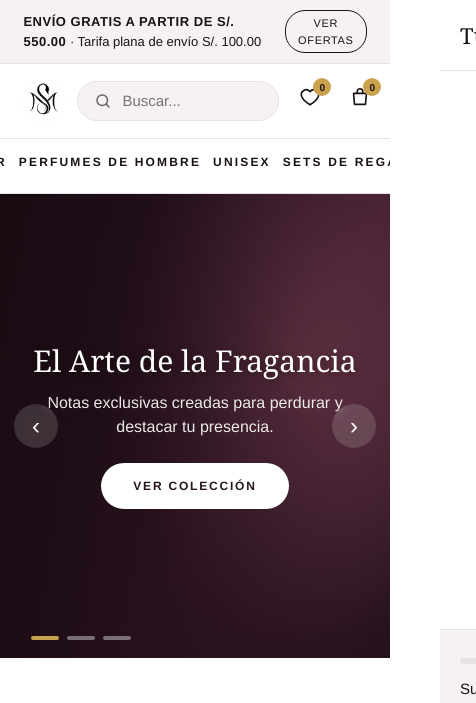
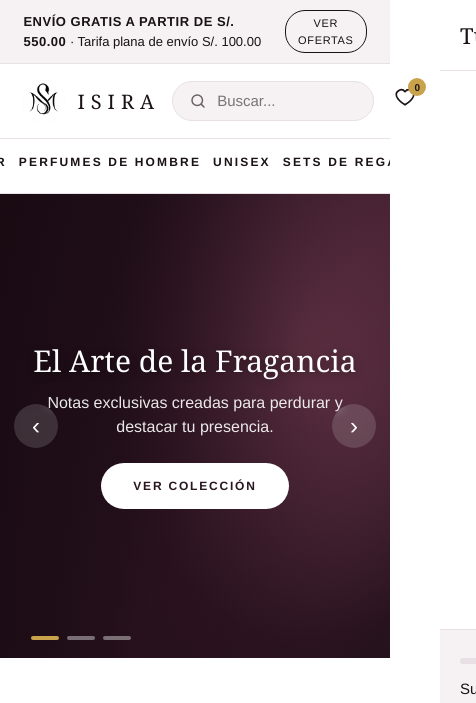
Before and after one commit to AliKhamenei3121/isira.official, a plain HTML site: page index.html in a window 390 px wide. Shown: the top 703 px of the page, 476 px wide, since content can reach past the window. Drawn offline with Linux system fonts and the light colour scheme.

Commit message:
Update index.html

```diff
--- a/index.html
+++ b/index.html
@@ -52,8 +52,9 @@
     /* Header & Nav */
     header { border-bottom: 1px solid var(--line); position: sticky; top: env(safe-area-inset-top, 0px); background: var(--bg); z-index: 20; backdrop-filter: blur(8px); }
     .top { display: grid; grid-template-columns: auto 1fr auto; align-items: center; padding: 14px 6vw; gap: 12px; }
-    .brand { display: flex; align-items: center; cursor: pointer; text-decoration: none; }
+    .brand { display: flex; align-items: center; gap: 12px; cursor: pointer; text-decoration: none; color: inherit; }
     .brand-img { height: 52px; width: auto; object-fit: contain; }
+    .brand .nm { font: 500 26px Georgia, serif; letter-spacing: .3em; text-transform: uppercase; }
 
     .right { display: flex; gap: 12px; justify-content: flex-end; align-items: center; }
     .search { display: flex; align-items: center; background: var(--soft); border: 1px solid var(--line); border-radius: 30px; padding: 8px 16px; gap: 10px; transition: all .2s; }
@@ -191,6 +192,7 @@
       .grid { grid-template-columns: repeat(2, 1fr); gap: 12px; }
       .qvb { grid-template-columns: 1fr; }
       .top { grid-template-columns: auto 1fr; }
+      .brand .nm { font-size: 20px; }
       .brand-img { height: 42px; }
     }
   </style>
@@ -204,9 +206,9 @@
 
 <header>
   <div class="top">
-    <!-- Aquí se reemplazó el texto por la imagen del logo -->
     <a class="brand" onclick="filterCat('Todos')">
-      <img src="isidora.jpg" alt="ISIRA Logo" class="brand-img">
+      <img src="isidora.jpg" alt="Logo" class="brand-img">
+      <span class="nm">ISIRA</span>
     </a>
     <div class="right">
       <div class="search">
```
